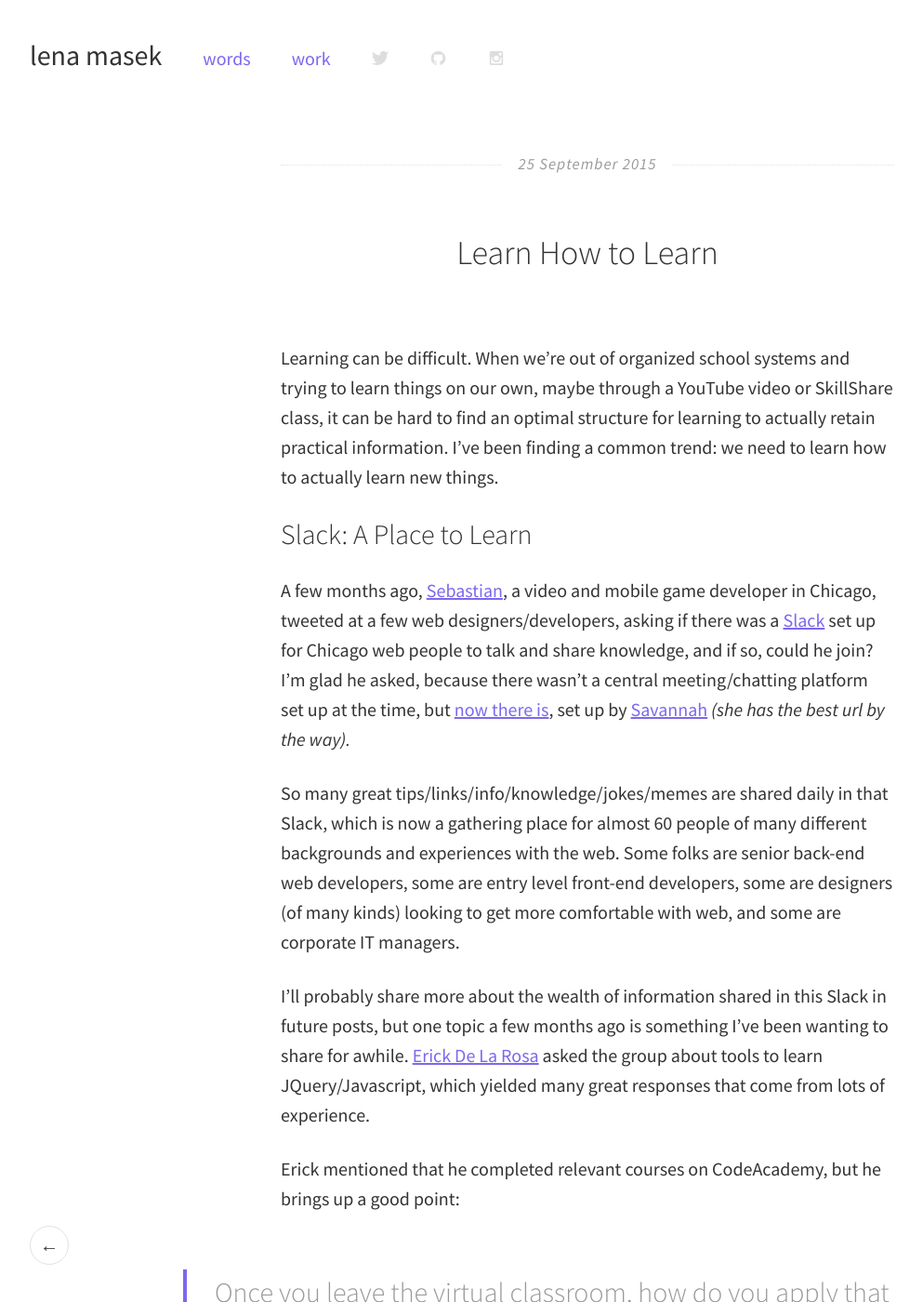
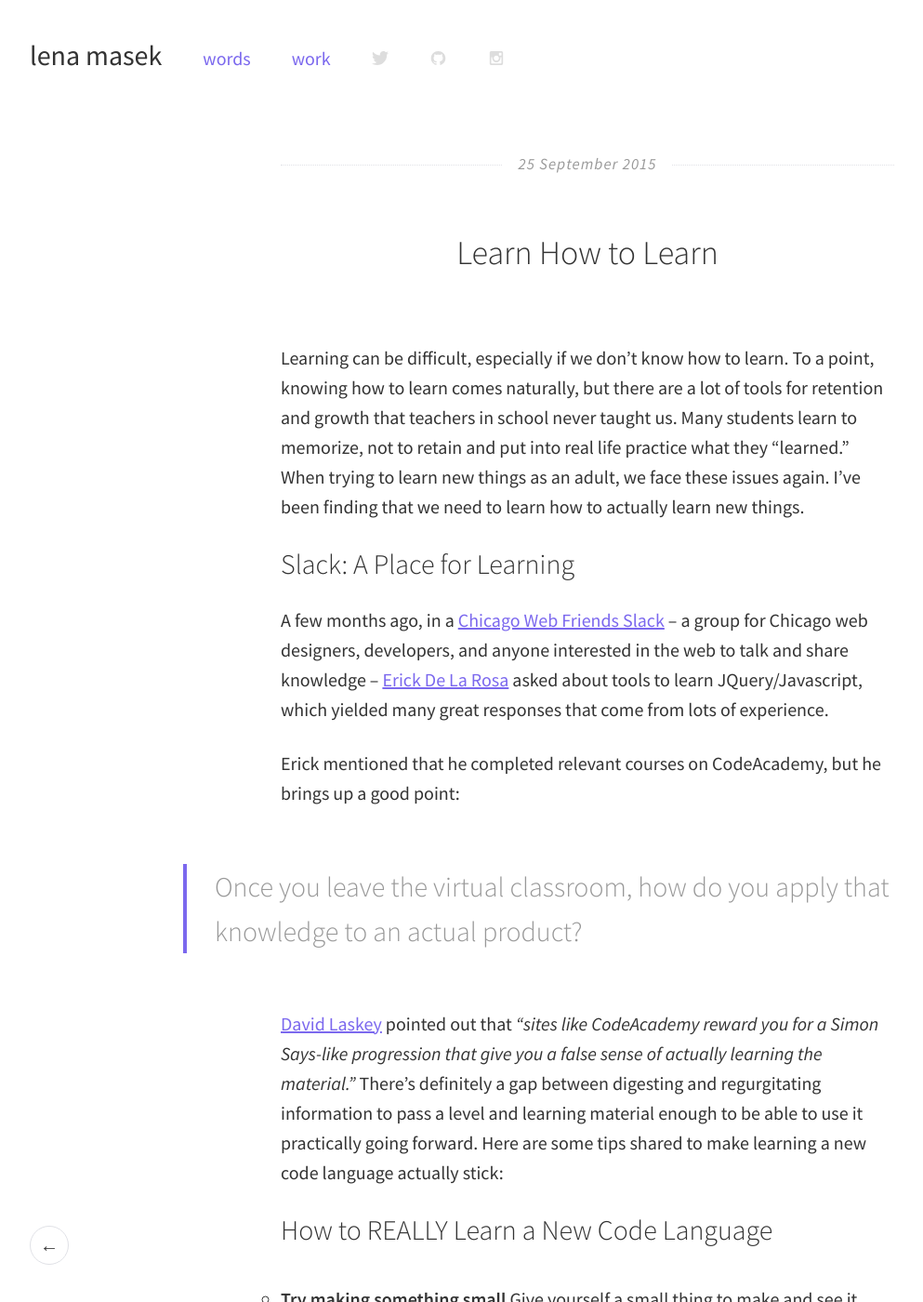
Before and after one commit to lenamasek/lenamasek.github.io, a Jekyll site: the page built from _posts/2015-09-25-how-to-learn.markdown, in a window 1280 px wide and 1400 px high. Shown: the whole window at 93% size, without its empty margins (8-1001 px from the left). Built offline with Jekyll 4.4.1, drawn with Linux system fonts in a browser that asks for light colours; some of the changed text lies outside the part shown.

Commit message:
how 2 learn

```diff
--- a/_posts/2015-09-25-how-to-learn.markdown
+++ b/_posts/2015-09-25-how-to-learn.markdown
@@ -5,14 +5,10 @@ date:   2015-09-25
 category: blog
 ---
 
-Learning can be difficult. When we're out of organized school systems and trying to learn things on our own, maybe through a YouTube video or SkillShare class, it can be hard to find an optimal structure for learning to actually retain practical information. I've been finding a common trend: we need to learn how to actually learn new things.
+Learning can be difficult, especially if we don't know how to learn. To a point, knowing how to learn comes naturally, but there are a lot of tools for retention and growth that teachers in school never taught us. Many students learn to memorize, not to retain and put into real life practice what they "learned." When trying to learn new things as an adult, we face these issues again. I've been finding that we need to learn how to actually learn new things.
 
-### Slack: A Place to Learn
-A few months ago, [Sebastian](https://twitter.com/sgosztyla), a video and mobile game developer in Chicago, tweeted at a few web designers/developers, asking if there was a [Slack](http://slack.com) set up for Chicago web people to talk and share knowledge, and if so, could he join? I'm glad he asked, because there wasn't a central meeting/chatting platform set up at the time, but [now there is](http://chicagofriends.website), set up by [Savannah](http://sava.nnah.rocks) *(she has the best url by the way).*
-
-So many great tips/links/info/knowledge/jokes/memes are shared daily in that Slack, which is now a gathering place for almost 60 people of many different backgrounds and experiences with the web. Some folks are senior back-end web developers, some are entry level front-end developers, some are designers (of many kinds) looking to get more comfortable with web, and some are corporate IT managers.
-
-I'll probably share more about the wealth of information shared in this Slack in future posts, but one topic a few months ago is something I've been wanting to share for awhile. [Erick De La Rosa](http://twitter.com/eeedlr) asked the group about tools to learn JQuery/Javascript, which yielded many great responses that come from lots of experience.
+### Slack: A Place for Learning
+A few months ago, in a [Chicago Web Friends Slack](http://chicagofriends.website) – a group for Chicago web designers, developers, and anyone interested in the web to talk and share knowledge – [Erick De La Rosa](http://twitter.com/eeedlr) asked about tools to learn JQuery/Javascript, which yielded many great responses that come from lots of experience.
 
 Erick mentioned that he completed relevant courses on CodeAcademy, but he brings up a good point:
 
@@ -29,3 +25,10 @@ Erick mentioned that he completed relevant courses on CodeAcademy, but he brings
 
 
 + **Find the right project.** Something that is both visually interesting to keep your attention, but not too complicated where you feel overwhelmed.
+
+
+
+
+
+### Chicago Web Friends Slack
+A few months ago, [Savannah](http://sava.nnah.rocks) set up a [Chicago Web Friends Slack](http://chicagofriends.website) group for Chicago web designers, developers, and anyone interested to talk and share knowledge.So many great tips/links/info/knowledge/jokes/memes are shared daily in that Slack, which is now a gathering place for almost 60 people of many different backgrounds and experiences with the web and otherwise. Some folks are senior back-end web developers, some are entry level front-end developers, some are corporate IT managers, some are designers of various disciplines looking to get more comfortable with web. Our common denominators are only *Chicago, web,* and *friends.*
```
